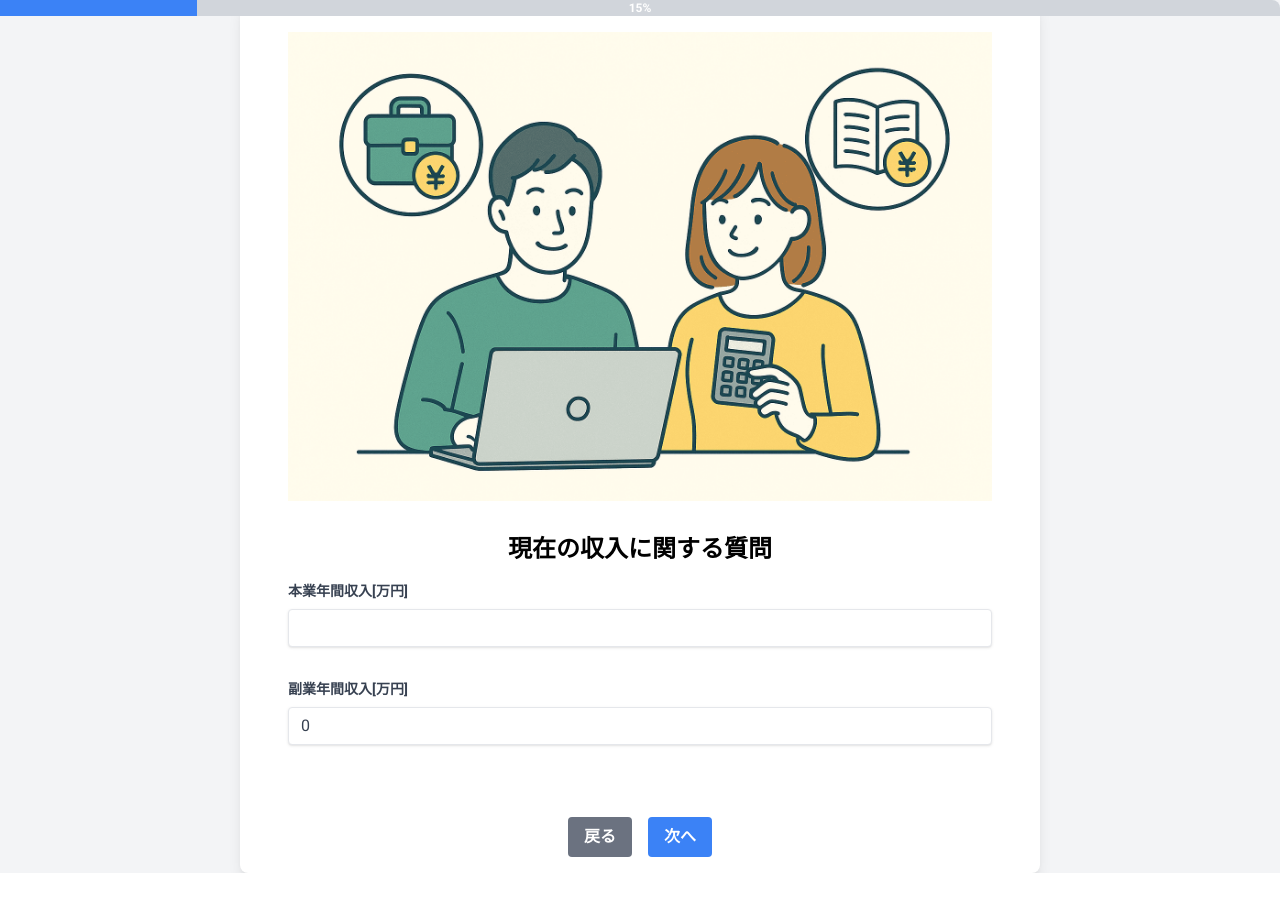
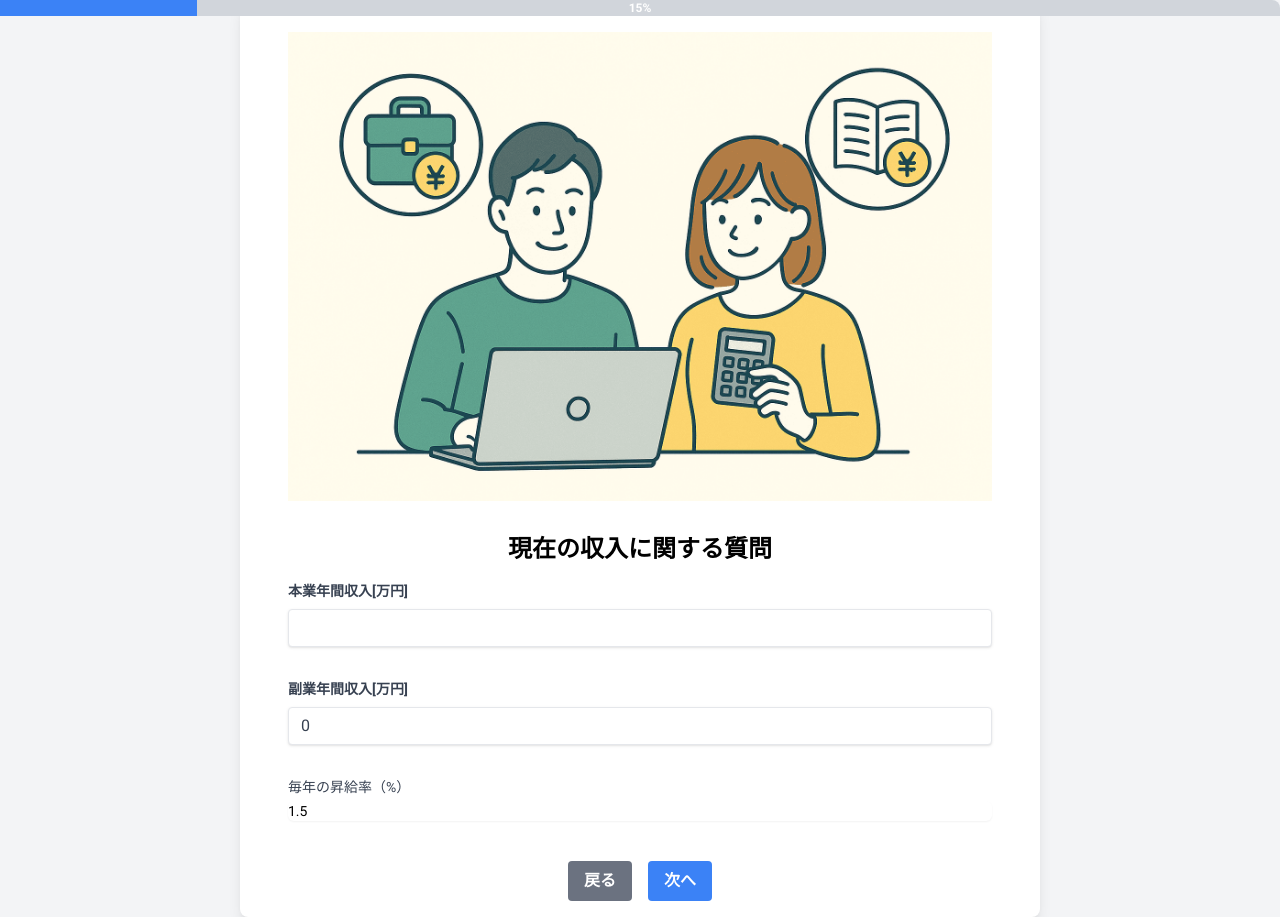
Before and after one commit to HirokiAzuma0420/lifeplansim, a React (Vite) app: page /form in a window 1280 px wide. Both pictures are taken after a click on the button "次へ". Before the commit the page ends 873 px from the top, so only its background shows below. Built offline with nearby package versions, Linux system fonts and the light colour scheme; a web font is replaced by a local one.

Commit message:
昇給率追加、フォームのスピン無効化

```diff
--- a/src/pages/FormPage.tsx
+++ b/src/pages/FormPage.tsx
@@ -31,6 +31,7 @@ export default function FormPage() {
   const [showBackModal, setShowBackModal] = useState(false);
   const [visitedSections, setVisitedSections] = useState<Set<number>>(new Set([0]));
   const [showLoanEdit, setShowLoanEdit] = useState(false);
+  const [annualRaiseRate, setAnnualRaiseRate] = useState(1.5);
 
   const [formData, setFormData] = useState({
     familyComposition: '', // 独身／既婚
@@ -609,6 +610,19 @@ export default function FormPage() {
                   defaultValue={0}
                 />
               </div>
+            <div className="mt-4">
+              <label className="block text-sm font-medium text-gray-700">
+                毎年の昇給率（%）
+              </label>
+              <input
+                type="number"
+                step="0.1"
+                min="0"
+                value={annualRaiseRate}
+                onChange={(e) => setAnnualRaiseRate(parseFloat(e.target.value))}
+                className="mt-1 block w-full rounded-md border-gray-300 shadow-sm focus:border-indigo-500 focus:ring-indigo-500 sm:text-sm appearance-none"
+              />
+            </div>
           </div>
         );
       case '現在の支出':
```
Also changed, not shown: 1 other file (tests, documents, lock files or other folders).
